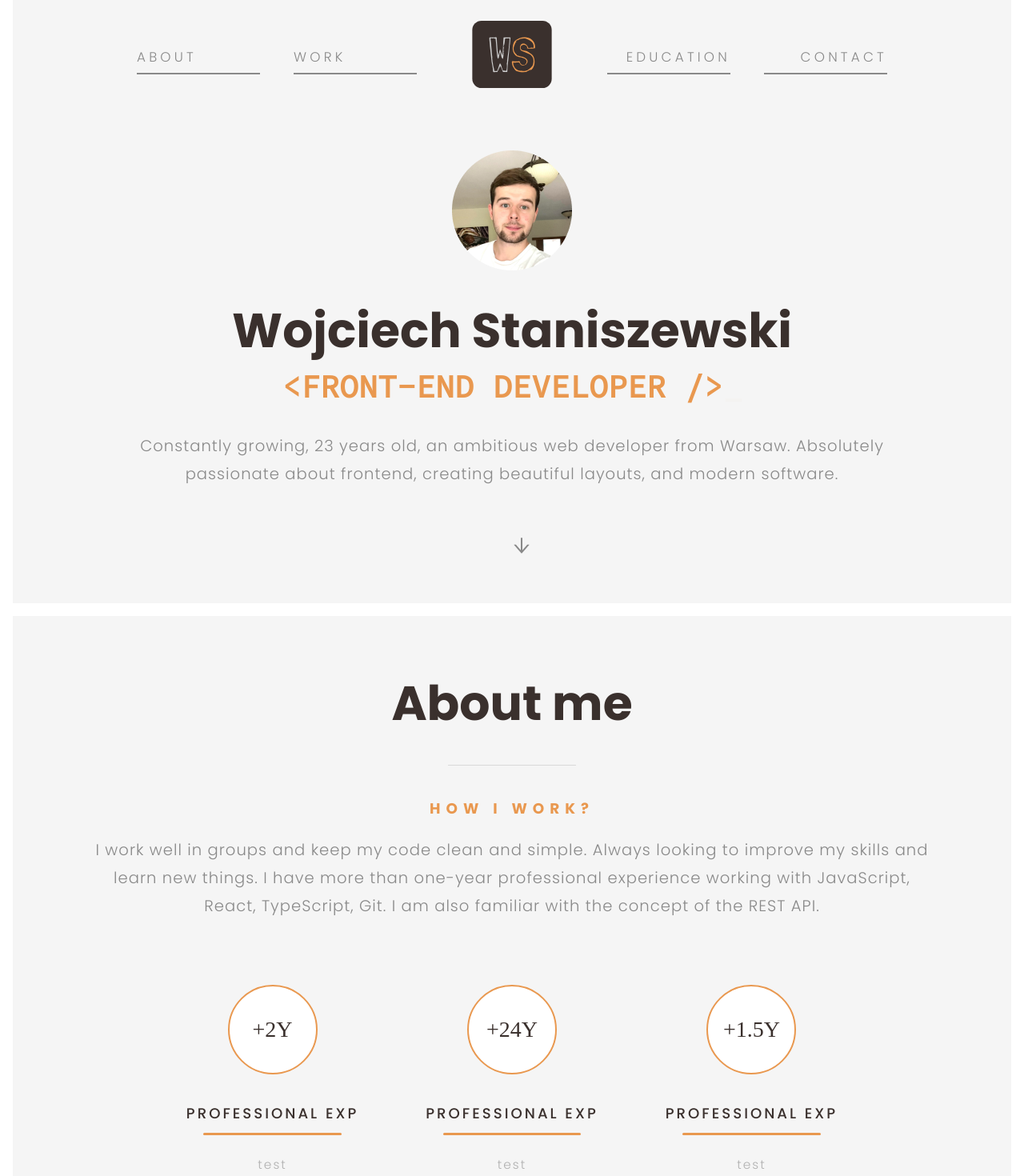
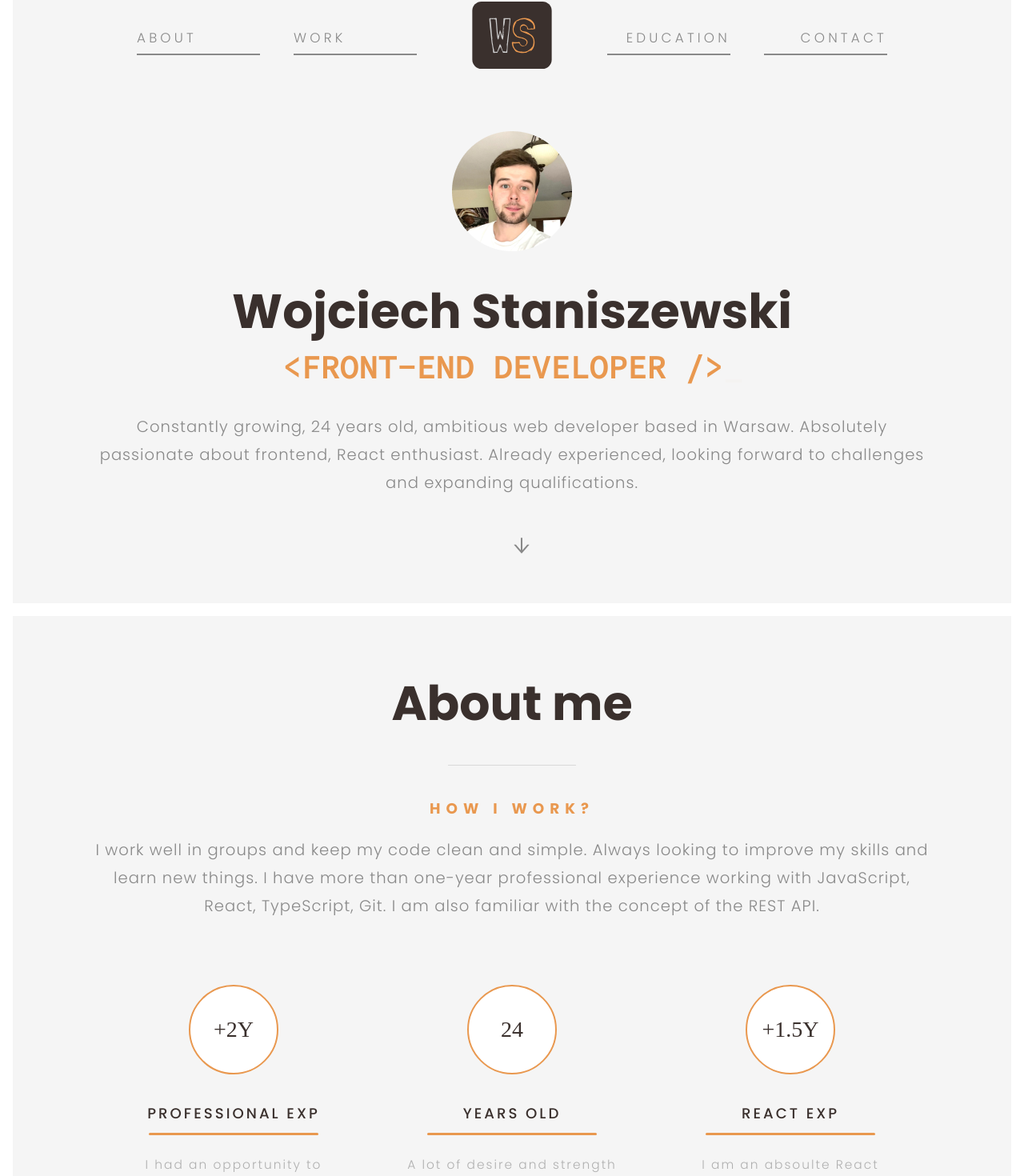
Before and after one commit to Wojstan/ws-portfolio, a Next.js app: page / in a window 1280 px wide. Shown: the part 30-1500 px from the top of the page at 80% size. Built offline with nearby package versions, Linux system fonts and the light colour scheme; a web font is replaced by a local one.

Commit message:
Add new page data

```diff
--- a/app/containers/TitleSection/TitleSection.module.css
+++ b/app/containers/TitleSection/TitleSection.module.css
@@ -1,7 +1,3 @@
-.title img {
-  margin: 3vh 0;
-}
-
 .arrow {
   position: absolute;
   bottom: 60px;
--- a/app/containers/TitleSection/TitleSection.tsx
+++ b/app/containers/TitleSection/TitleSection.tsx
@@ -19,7 +19,9 @@ const TitleSection: FC<TitleProps> = ({ data, indexRef }) => {
       <header className="bg-light" style={{ position: "relative" }}>
         <Navbar indexRef={indexRef} />
 
-        <img src="/img/avatar.png" alt="avatar" />
+        <div className="main-img">
+          <img src="/img/avatar.png" alt="avatar" />
+        </div>
 
         <h1>Wojciech Staniszewski</h1>
 
--- a/app/containers/WorkSection/WorkSection.tsx
+++ b/app/containers/WorkSection/WorkSection.tsx
@@ -40,17 +40,7 @@ const WorkSection: FC<WorkProps> = ({ data }) => {
         </div>
       </BlockSection>
 
-      <BlockSection title={quotes.title} text={quotes.text} mb>
-        <div
-          ref={carouselRef}
-          className="pb-final"
-          style={{ maxWidth: "1050px", margin: "auto" }}
-        >
-          <Carousel data={quotes.data} />
-        </div>
-      </BlockSection>
-
-      <BlockSection title={timeline.title} text={techstack.text} mb>
+      <BlockSection title={timeline.title} text={timeline.text} mb>
         <div ref={timelineRef} className="pb-final">
           <Timeline>
             {timeline.data.map((item, i) => (
--- a/app/hooks/useAnimatedAbout.ts
+++ b/app/hooks/useAnimatedAbout.ts
@@ -57,7 +57,7 @@ const useAnimatedAbout = () => {
       duration: 0.5,
       opacity: 0,
       y: -80,
-      delay: 1,
+      delay: 0.5,
     };
 
     const tl1 = gsap.timeline({
--- a/app/hooks/useAnimatedWork.ts
+++ b/app/hooks/useAnimatedWork.ts
@@ -38,7 +38,7 @@ const useAnimatedWork = () => {
       duration: 0.5,
       opacity: 0,
       y: -50,
-      delay: 1,
+      delay: 0.5,
     };
 
     const tl = gsap.timeline({
--- a/app/services/data/homeData.json
+++ b/app/services/data/homeData.json
@@ -1,6 +1,6 @@
 {
   "title": {
-    "text": "Constantly growing, 23 years old, an ambitious web developer from Warsaw. Absolutely passionate about frontend, creating beautiful layouts, and modern software."
+    "text": "Constantly growing, 24 years old, ambitious web developer based in Warsaw. Absolutely passionate about frontend, React enthusiast. Already experienced, looking forward to challenges and expanding qualifications."
   },
   "about": {
     "work": {
@@ -12,21 +12,19 @@
           "prefix": "+",
           "postfix": "Y",
           "title": "PROFESSIONAL EXP",
-          "describe": "test"
+          "describe": "I had an opportunity to gain around 2 years of professional experience."
         },
         {
           "value": 24,
-          "prefix": "+",
-          "postfix": "Y",
-          "title": "PROFESSIONAL EXP",
-          "describe": "test"
+          "title": "YEARS OLD",
+          "describe": "A lot of desire and strength for further development."
         },
         {
           "value": 1.5,
           "prefix": "+",
           "postfix": "Y",
-          "title": "PROFESSIONAL EXP",
-          "describe": "test"
+          "title": "REACT EXP",
+          "describe": "I am an absoulte React enthusiast, already experienced."
         }
       ]
     },
@@ -34,10 +32,22 @@
       "title": "PRIVATELY?",
       "text": "Mainly, I love British football, exploring marvelous UX, Tarantino movies, Breaking Bad and Dire Straits!",
       "data": [
-        { "bgHex": "/img/about/hex1.png", "bgSquare": "/img/about/square1.png" },
-        { "bgHex": "/img/about/hex2.png", "bgSquare": "/img/about/square2.png" },
-        { "bgHex": "/img/about/hex3.png", "bgSquare": "/img/about/square3.png" },
-        { "bgHex": "/img/about/hex4.png", "bgSquare": "/img/about/square4.png" },
+        {
+          "bgHex": "/img/about/hex1.png",
+          "bgSquare": "/img/about/square1.png"
+        },
+        {
+          "bgHex": "/img/about/hex2.png",
+          "bgSquare": "/img/about/square2.png"
+        },
+        {
+          "bgHex": "/img/about/hex3.png",
+          "bgSquare": "/img/about/square3.png"
+        },
+        {
+          "bgHex": "/img/about/hex4.png",
+          "bgSquare": "/img/about/square4.png"
+        },
         { "bgHex": "/img/about/hex5.png", "bgSquare": "/img/about/square5.png" }
       ]
     }
@@ -60,29 +70,29 @@
       ]
     },
     "quotes": {
-      "title": "OTHERS ABOUT ME?",
+      "title": "OTHERS ABOUT MY WORK?",
       "text": "",
       "data": [
         {
-          "quote": "“At vero eos et accusamus et iusto odio dignissimos ducimus qui blanditiis pras. Always happy and chilled and making tosts for other people!”",
-          "about": "MDB Frontend Teamleader",
-          "author": "MIKOLAJ SMOLENSKI"
+          "quote": "“”",
+          "about": "",
+          "author": ""
         },
         {
-          "quote": "“Kurczaker bestasdjiashfi jfioa jshifahs ifhasi fhaisuh fiuashiah siuhas iu asfas fasf asf asf f asfa sf asf fas fa as as asf asf as”",
-          "about": "TBRED",
-          "author": "KEVIN KOSKELA"
+          "quote": "“”",
+          "about": "",
+          "author": ""
         },
         {
-          "quote": "“ I'm trying to determine if an element is visible on screen. In order to to this, I'm trying to find the element's vertical position using offsetTop”",
-          "about": "TYRKA",
-          "author": "ABOUT BENAZER"
+          "quote": "“”",
+          "about": "",
+          "author": ""
         }
       ]
     },
     "timeline": {
       "title": "TIMELINE?",
-      "text": "test timeline",
+      "text": "How did my employment looked like over the past few years.",
       "data": [
         {
           "title": "Web Developer",
@@ -93,26 +103,26 @@
     },
     "techstack": {
       "title": "MAIN TECHSTACK?",
-      "text": "I use technologies such as React, Redux (Toolkit & RTK Query), TypeScript, Git, Jest, HTML & CSS/SCSS at work every day. I had also the opportunity to come across technologies like Next, Node and Wordpress.",
+      "text": "I use technologies such as React, Redux (Toolkit & RTK Query), TypeScript, Git, Jest, HTML & CSS/SCSS at work every day. I also had the opportunity to come across technologies like Next, Node and Wordpress.",
       "data": [
         {
           "title": "React",
-          "about": "test sign",
+          "about": "Main technology, constant contact.",
           "img": "/img/work/react-icon.svg"
         },
         {
-          "title": "Redux",
-          "about": "test sign",
+          "title": "Redux (Toolkit & RTK Query)",
+          "about": "Repeatedly working on projects using this technology.",
           "img": "/img/work/redux-icon.svg"
         },
         {
           "title": "Node.js",
-          "about": "test sign",
+          "about": "Several contacts with the backend.",
           "img": "/img/work/node-icon.svg"
         },
         {
           "title": "TypeScript",
-          "about": "test sign",
+          "about": "If I create something in React, then only with TS!",
           "img": "/img/work/ts-icon.svg"
         }
       ]
@@ -136,6 +146,6 @@
   },
   "contact": {
     "title": "Send me a message",
-    "text": "Interested in me? Text me:"
+    "text": "Interested in working together? Contact me!"
   }
 }
--- a/styles/globals.css
+++ b/styles/globals.css
@@ -243,6 +243,15 @@ footer .dot {
   background: var(--main-title-color);
 }
 
+.main-img {
+  margin-top: 6vh;
+  margin-bottom: 3vh;
+}
+
+.main-img img {
+  height: 100%;
+}
+
 @media screen and (max-width: 1590px) {
   html {
     font-size: 14px;
@@ -265,7 +274,7 @@ footer .dot {
   h3 {
     font-size: 3.5vh;
   }
-  footer div{
+  footer div {
     margin-bottom: 2rem;
   }
 }
@@ -301,10 +310,13 @@ footer .dot {
   #title p {
     padding-bottom: 5rem;
   }
-  footer ul{
+  footer ul {
     flex-direction: column;
   }
-  article{
+  article {
     padding: 4vh 0;
   }
+  .main-img {
+    height: 10rem;
+  }
 }
```
